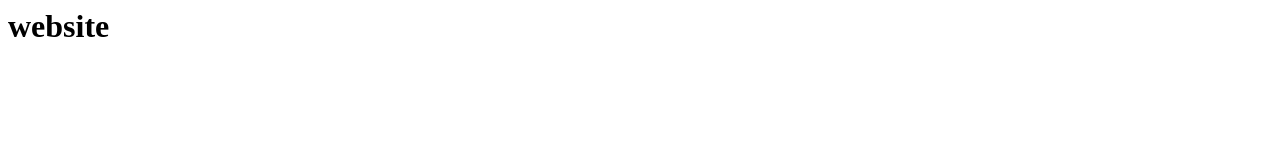
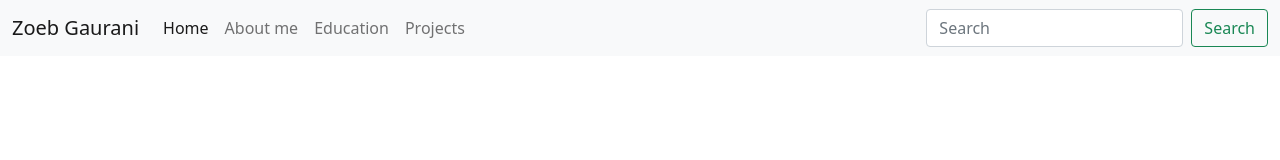
Before and after one commit to Zapleo159/zoebng.github.io, a plain HTML site: page index.html in a window 1280 px wide. Drawn offline with nearby package versions, Linux system fonts and the light colour scheme.

Commit message:
added navbar

```diff
--- a/index.html
+++ b/index.html
@@ -1 +1,64 @@
-<h1>website</h1>
+<!DOCTYPE html>
+<html lang="en">
+
+<head>
+    <meta charset="UTF-8">
+    <meta http-equiv="X-UA-Compatible" content="IE=edge">
+    <meta name="viewport" content="width=device-width, initial-scale=1.0">
+    <link href="https://cdn.jsdelivr.net/npm/bootstrap@5.0.2/dist/css/bootstrap.min.css" rel="stylesheet"
+        integrity="sha384-EVSTQN3/azprG1Anm3QDgpJLIm9Nao0Yz1ztcQTwFspd3yD65VohhpuuCOmLASjC" crossorigin="anonymous">
+    <link rel="stylesheet" href="style.css">
+    <title>Document</title>
+</head>
+
+<body>
+    <nav class="navbar navbar-expand-lg navbar-light bg-light">
+        <div class="container-fluid">
+            <a class="navbar-brand" href="#">Zoeb Gaurani</a>
+            <button class="navbar-toggler" type="button" data-bs-toggle="collapse"
+                data-bs-target="#navbarSupportedContent" aria-controls="navbarSupportedContent" aria-expanded="false"
+                aria-label="Toggle navigation">
+                <span class="navbar-toggler-icon"></span>
+            </button>
+            <div class="collapse navbar-collapse" id="navbarSupportedContent">
+                <ul class="navbar-nav me-auto mb-2 mb-lg-0">
+                    <li class="nav-item">
+                        <a class="nav-link active" aria-current="page" href="#">Home</a>
+                    </li>
+                    <li class="nav-item">
+                        <a class="nav-link" href="#">About me</a>
+                    </li>
+                    <li class="nav-item">
+                        <a class="nav-link" href="#">Education</a>
+                    </li>
+                    <li class="nav-item">
+                        <a class="nav-link" href="#">Projects</a>
+                    </li>
+                    <!-- <li class="nav-item dropdown">
+                <a class="nav-link dropdown-toggle" href="#" id="navbarDropdown" role="button" data-bs-toggle="dropdown" aria-expanded="false">
+                  Dropdown
+                </a>
+                <ul class="dropdown-menu" aria-labelledby="navbarDropdown">
+                  <li><a class="dropdown-item" href="#">Action</a></li>
+                  <li><a class="dropdown-item" href="#">Another action</a></li>
+                  <li><hr class="dropdown-divider"></li>
+                  <li><a class="dropdown-item" href="#">Something else here</a></li>
+                </ul>
+              </li> -->
+                </ul>
+                <form class="d-flex">
+                    <input class="form-control me-2" type="search" placeholder="Search" aria-label="Search">
+                    <button class="btn btn-outline-success" type="submit">Search</button>
+                </form>
+            </div>
+        </div>
+
+    </nav>
+
+
+</body>
+<script src="https://cdn.jsdelivr.net/npm/bootstrap@5.0.2/dist/js/bootstrap.bundle.min.js"
+    integrity="sha384-MrcW6ZMFYlzcLA8Nl+NtUVF0sA7MsXsP1UyJoMp4YLEuNSfAP+JcXn/tWtIaxVXM"
+    crossorigin="anonymous"></script>
+
+</html>
--- /dev/null
+++ b/style.css
@@ -0,0 +1,4 @@
+html, body {
+    height: 100%;
+    width: 100%;
+}
```
